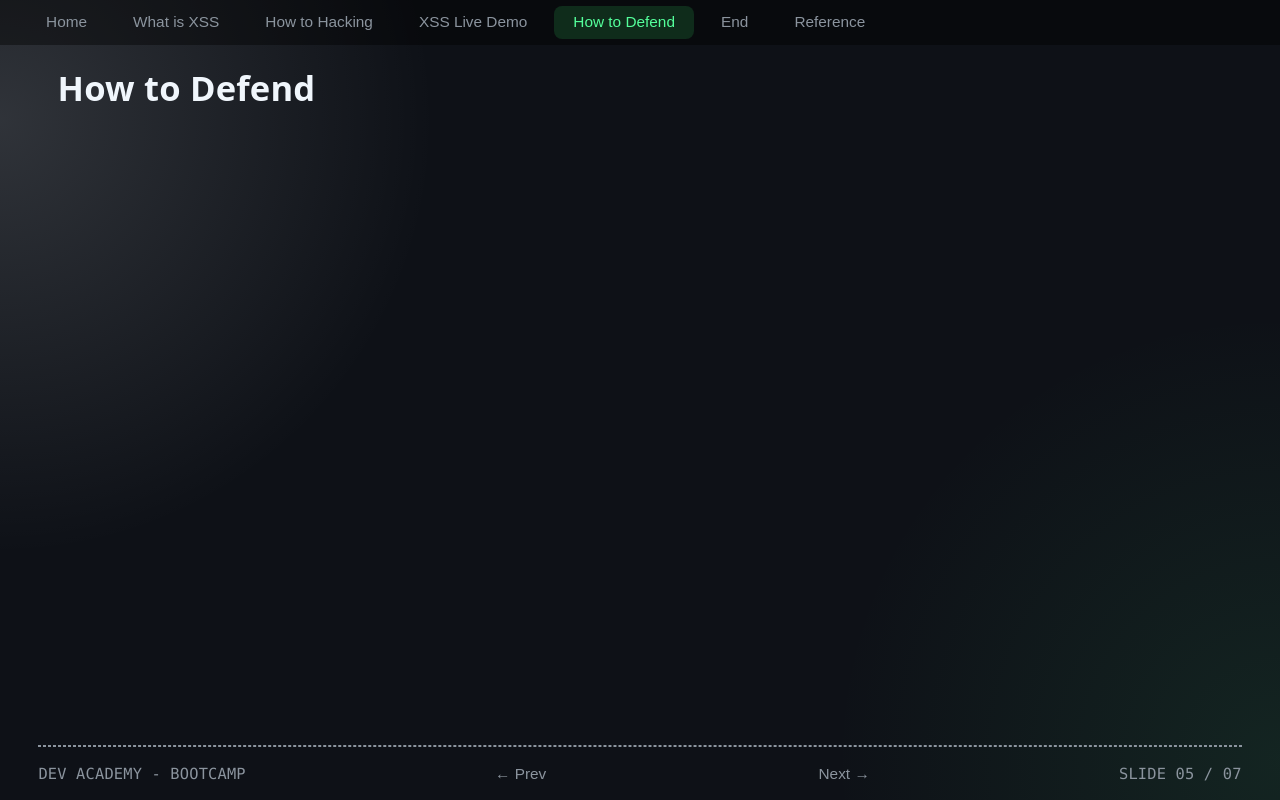
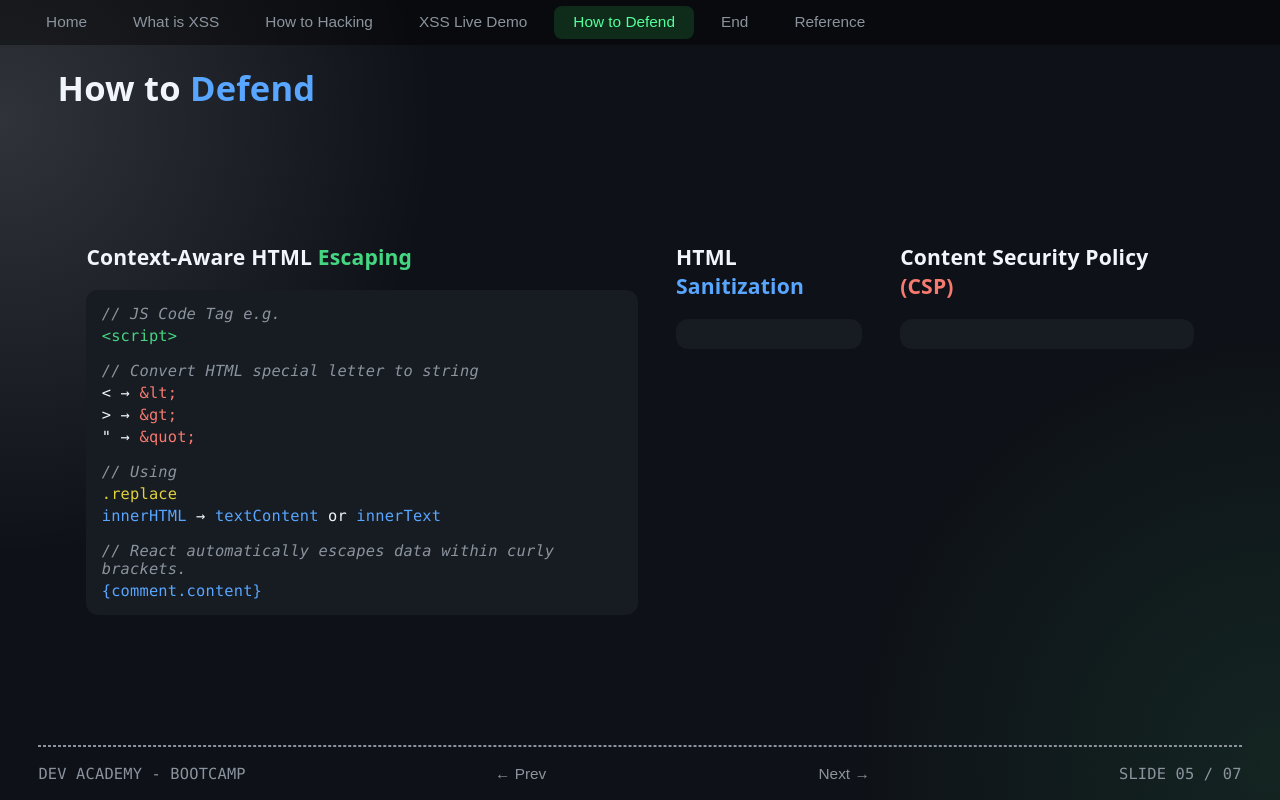
Before and after one commit to youngryou/xss-live-demo, a React (Vite) app: page / in a window 1280 px wide. Both pictures are taken after a click on the button "How to Defend". Built offline with nearby package versions, Linux system fonts and the light colour scheme.

Commit message:
feat(HowToDefend): add Escaping content

```diff
--- a/src/components/slides/HowToDefendSlide.jsx
+++ b/src/components/slides/HowToDefendSlide.jsx
@@ -1,9 +1,71 @@
 function HowToDefendSlide() {
   return (
     <div className="slide">
-      <h2>How to Defend</h2>
+      <h2>
+        How to <span className="--blue">Defend</span>
+      </h2>
 
-      <div className="contents"></div>
+      <div className="contents">
+        <div className="contents--flex">
+          <div>
+            <h4>
+              Context-Aware HTML <span className="--green">Escaping</span>
+            </h4>
+            <code className="code-box">
+              <p className="hint">// JS Code Tag e.g.</p>
+              <p className="--green">{`<script>`}</p>
+
+              <div className="spacer" />
+
+              <p className="hint">// Convert HTML special letter to string</p>
+              <p>
+                {`< → `}
+                <span className="--red">{`&lt;`}</span>
+              </p>
+              <p>
+                {`> → `}
+                <span className="--red">{`&gt;`}</span>
+              </p>
+              <p>
+                {`" → `}
+                <span className="--red">{`&quot;`}</span>
+              </p>
+
+              <div className="spacer" />
+
+              <p className="hint">// Using</p>
+
+              <p className="--yellow">.replace</p>
+              <p>
+                <span className="--blue">innerHTML</span> →{' '}
+                <span className="--blue">textContent</span> or{' '}
+                <span className="--blue">innerText</span>
+              </p>
+
+              <div className="spacer" />
+
+              <p className="hint">
+                // React automatically escapes data within curly brackets.
+              </p>
+              <p className="--blue">{`{comment.content}`}</p>
+            </code>
+          </div>
+
+          <div>
+            <h4>
+              HTML <span className="--blue">Sanitization</span>
+            </h4>
+            <code className="code-box"></code>
+          </div>
+
+          <div>
+            <h4>
+              Content Security Policy <span className="--red">(CSP)</span>
+            </h4>
+            <code className="code-box"></code>
+          </div>
+        </div>
+      </div>
     </div>
   )
 }
--- a/src/components/slides/HowToHackingSlide.jsx
+++ b/src/components/slides/HowToHackingSlide.jsx
@@ -9,35 +9,35 @@ function HowToHackingSlide() {
         <div className="contents--flex">
           <div className="box">
             <h3 className="box-title">
-              1. <span className="--green">Session</span> Hijacking
+              <span className="--green">Session</span> Hijacking
             </h3>
             <p>Stealing session User's Cookie allows to log in.</p>
 
             <img src="src/assets/cookie-image.webp" alt="Cookie Hijacking" />
 
-            <h3 className="--green text--right">Cookie!</h3>
+            <h4 className="--green text--right">Cookie!</h4>
           </div>
 
           <div className="box">
             <h3 className="box-title">
-              2. <span className="--blue">Defacement</span> Attack
+              <span className="--blue">Defacement</span> Attack
             </h3>
             <p>Render fake login or payment forms.</p>
 
             <img src="src/assets/dom-image.webp" alt="DOM Hijacking" />
 
-            <h3 className="--blue text--right">DOM Structure!</h3>
+            <h4 className="--blue text--right">DOM Structure!</h4>
           </div>
 
           <div className="box">
             <h3 className="box-title">
-              3. XSS <span className="--red">Worm</span>
+              XSS <span className="--red">Worm</span>
             </h3>
             <p>Creating an uncontrollable viral loop.</p>
 
             <img src="src/assets/loop-image.webp" alt="XSS Worm" />
 
-            <h3 className="--red text--right">Loop!</h3>
+            <h4 className="--red text--right">Loop!</h4>
           </div>
         </div>
       </div>
--- a/src/index.css
+++ b/src/index.css
@@ -80,10 +80,10 @@ form {
 }
 
 textarea {
-  border: var(--grey) solid 1.5px;
+  border: var(--grey-bg) solid 2.5px;
   border-radius: 18px;
   color: var(--white);
-  background: var(--grey-bg);
+  background: var(--black-bg);
   padding: 1rem 1rem 0rem;
   font-size: 1rem;
   width: 100%;
@@ -92,7 +92,7 @@ textarea {
 }
 
 textarea:focus {
-  background: rgba(0, 0, 0, 0.5);
+  background: rgba(0, 0, 0, 0.8);
   border-color: var(--green);
   box-shadow:
     0 0 0 1px var(--green),
@@ -178,7 +178,7 @@ textarea:focus {
   /* object-fit: contain; */
   /* object-fit: cover; */
 
-  border: var(--grey) solid 1.5px;
+  border: var(--grey-bg) solid 2.5px;
   border-radius: 18px;
   background: var(--black-bg);
 }
@@ -189,17 +189,19 @@ textarea:focus {
   justify-content: space-between;
   /* justify-content: center; */
 
-  border: var(--grey) solid 1.5px;
+  border: var(--grey-bg) solid 2.5px;
   border-radius: 18px;
   color: var(--grey);
   background: var(--black-bg);
-  padding: 1rem;
+  padding: 1.2rem;
   width: stretch;
 }
 
 .box img {
   flex: none;
   height: auto;
+  border: none;
+  border-radius: 24px;
   margin: 1rem 0;
 }
 
@@ -328,6 +330,25 @@ button:hover {
   margin-bottom: 1rem;
 }
 
+.code-box {
+  display: flex;
+  flex-direction: column;
+  gap: 0.2rem;
+
+  background-color: var(--grey-bg);
+  border-radius: 12px;
+  color: var(--white);
+  font-family: var(--mono);
+  font-size: 0.8rem;
+
+  padding: 0.8rem;
+  margin: 1rem 0;
+}
+
+.spacer {
+  height: 0.5rem;
+}
+
 .divider {
   border: var(--grey) dashed 1px;
   margin: 0 2rem;
```
